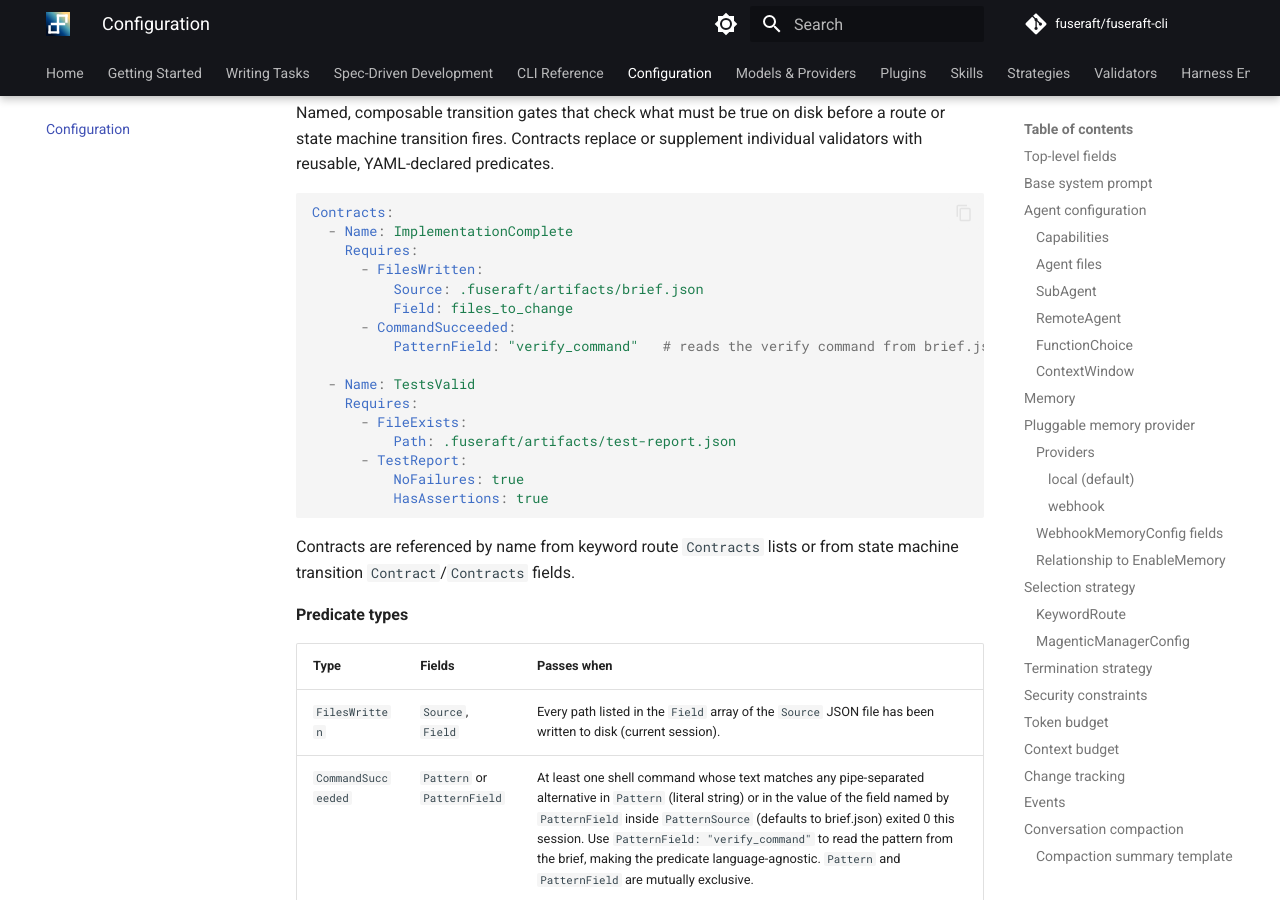
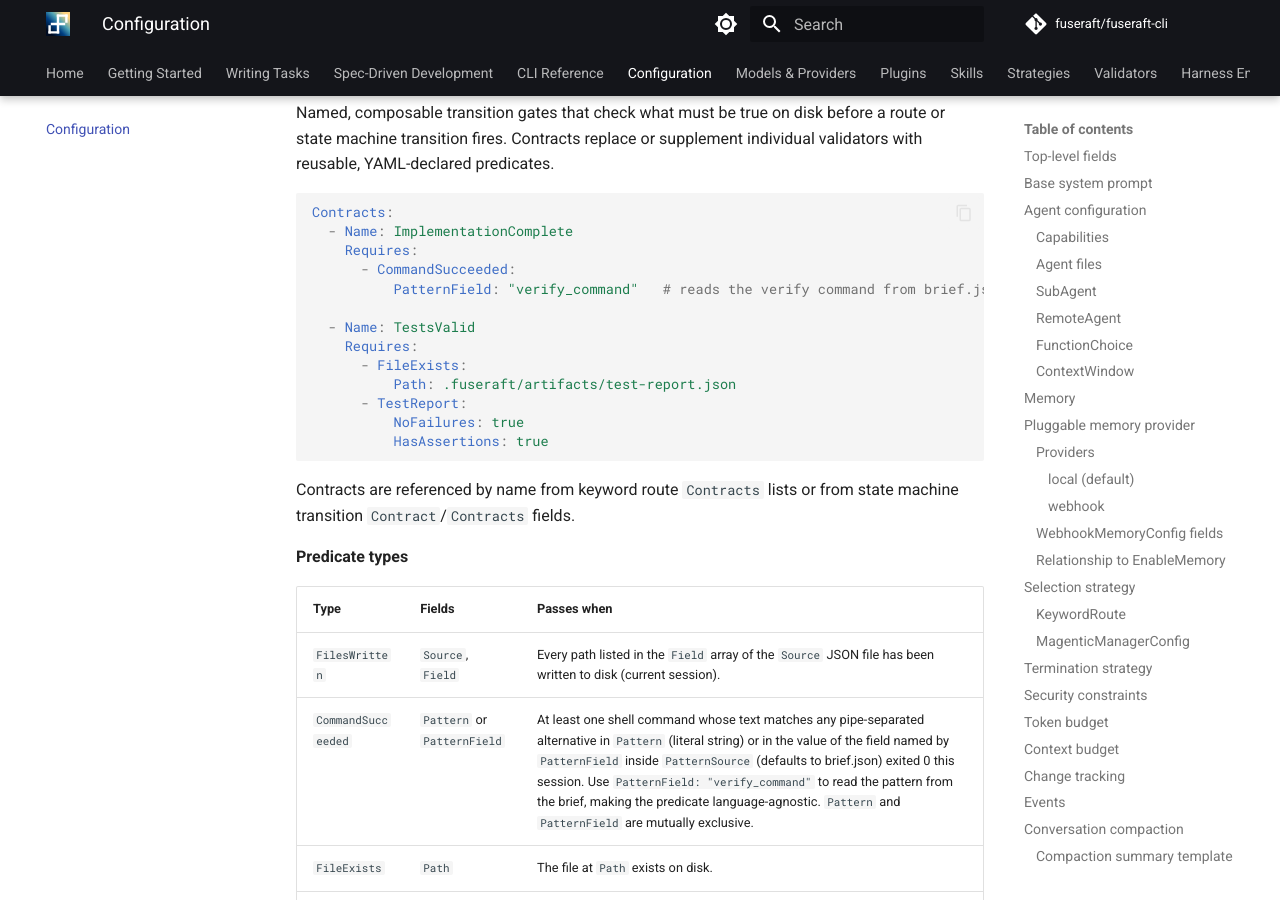
Before and after one commit to fuseraft/fuseraft-cli, an MkDocs documentation site: the page built from docs/configuration.md, in a window 1280 px wide and 900 px high, scrolled down 37470 px. Built offline with MkDocs 1.6.1 and Material for MkDocs 9.7.7, drawn with Linux system fonts in a browser that asks for light colours; comment, search, counter and statistics services are not loaded.

Commit message:
docs(contracts): drop FilesWritten from ImplementationComplete examples
FilesWritten + CommandSucceeded in the same contract creates two
satisfaction points — agents commit once when files land on disk and
again after the verify command passes, producing duplicate commits.
CommandSucceeded on verify_command is sufficient; a passing verify
implies files were written. Added a callout in validators.md explaining
the reasoning.

```diff
--- a/docs/configuration.md
+++ b/docs/configuration.md
@@ -1080,9 +1080,6 @@ Named, composable transition gates that check what must be true on disk before a
 Contracts:
   - Name: ImplementationComplete
     Requires:
-      - FilesWritten:
-          Source: .fuseraft/artifacts/brief.json
-          Field: files_to_change
       - CommandSucceeded:
           PatternField: "verify_command"   # reads the verify command from brief.json
 
```
Also changed, not shown: docs/validators.md (+2 -3 lines).
